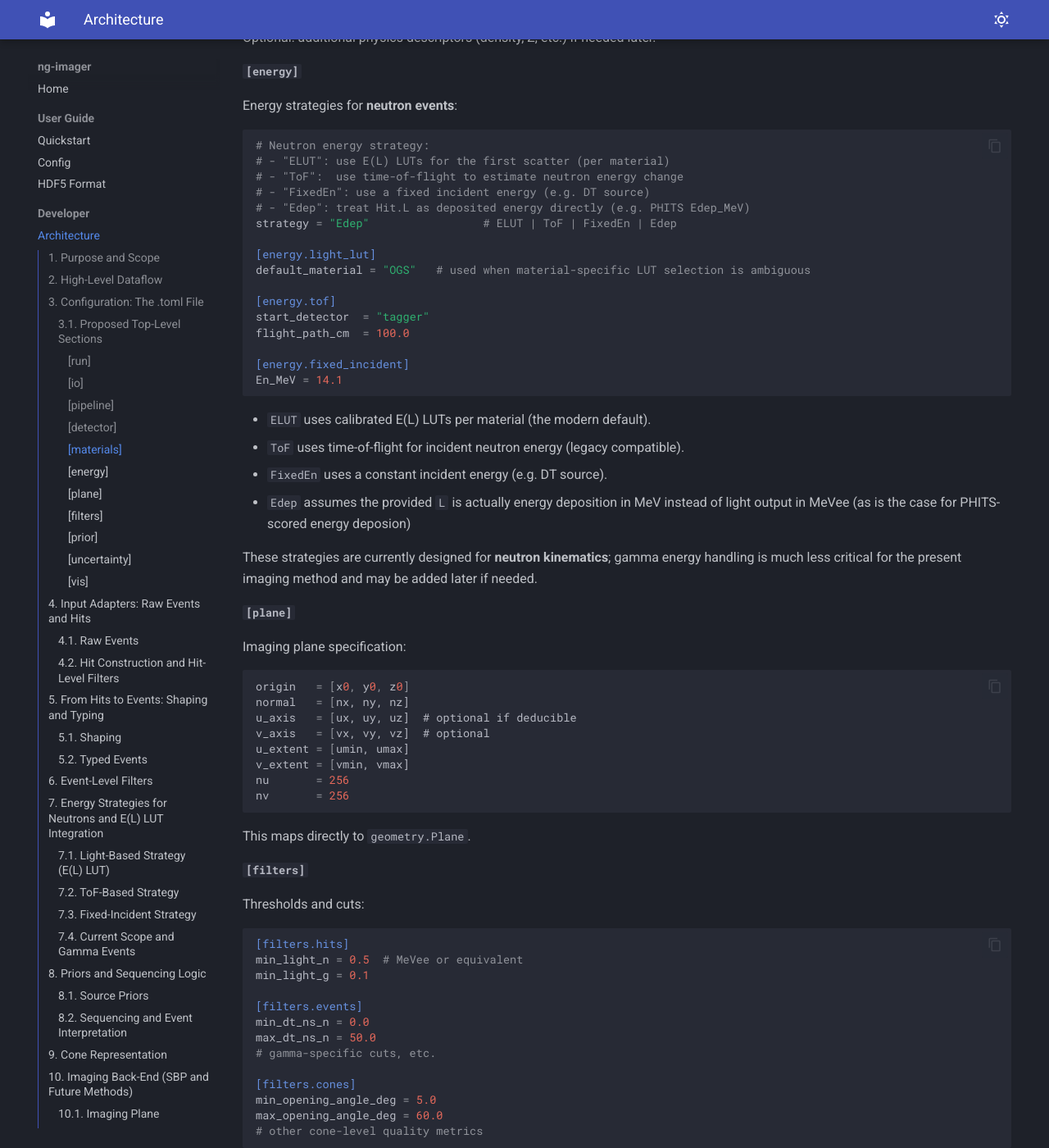
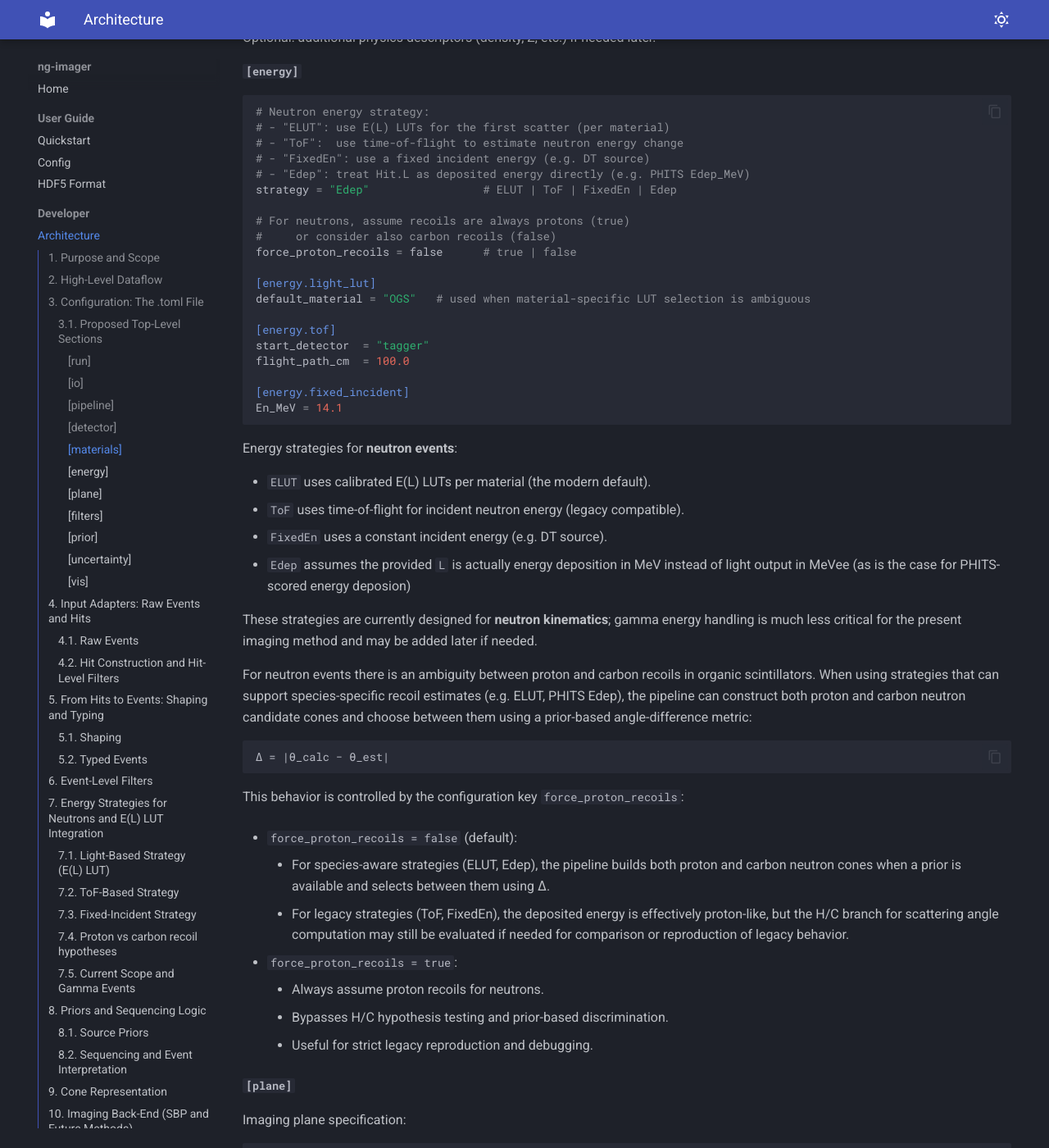
Before and after one commit to Lindt8/ng-imager, an MkDocs documentation site: the page built from docs/dev/architecture.md, in a window 1280 px wide and 1400 px high, scrolled down 5354 px. Shown: the whole window at 82% size. Built offline with MkDocs 1.6.1 and Material for MkDocs 9.7.7, drawn with Linux system fonts in a browser that asks for light colours; some of the changed text lies outside the part shown.

Commit message:
update docs

````diff
--- a/docs/dev/architecture.md
+++ b/docs/dev/architecture.md
@@ -225,6 +225,10 @@
 # - "FixedEn": use a fixed incident energy (e.g. DT source)
 # - "Edep": treat Hit.L as deposited energy directly (e.g. PHITS Edep_MeV)
 strategy = "Edep"                 # ELUT | ToF | FixedEn | Edep
+
+# For neutrons, assume recoils are always protons (true)
+#     or consider also carbon recoils (false)
+force_proton_recoils = false      # true | false
 
 [energy.light_lut]
 default_material = "OGS"   # used when material-specific LUT selection is ambiguous
@@ -236,6 +240,7 @@
 [energy.fixed_incident]
 En_MeV = 14.1
 ```
+Energy strategies for **neutron events**:
 
 - `ELUT` uses calibrated E(L) LUTs per material (the modern default).
 - `ToF` uses time-of-flight for incident neutron energy (legacy compatible).
@@ -243,6 +248,21 @@
 - `Edep` assumes the provided `L` is actually energy deposition in MeV instead of light output in MeVee (as is the case for PHITS-scored energy deposion)
 
 These strategies are currently designed for **neutron kinematics**; gamma energy handling is much less critical for the present imaging method and may be added later if needed.
+
+For neutron events there is an ambiguity between proton and carbon recoils in organic scintillators. When using strategies that can support species-specific recoil estimates (e.g. ELUT, PHITS Edep), the pipeline can construct both proton and carbon neutron candidate cones and choose between them using a prior-based angle-difference metric:
+
+    Δ = |θ_calc − θ_est|
+
+This behavior is controlled by the configuration key `force_proton_recoils`:
+
+- `force_proton_recoils = false` (default):
+    - For species-aware strategies (ELUT, Edep), the pipeline builds both proton and carbon neutron cones when a prior is available and selects between them using Δ.
+    - For legacy strategies (ToF, FixedEn), the deposited energy is effectively proton-like, but the H/C branch for scattering angle computation may still be evaluated if needed for comparison or reproduction of legacy behavior.
+
+- `force_proton_recoils = true`:
+    - Always assume proton recoils for neutrons.
+    - Bypasses H/C hypothesis testing and prior-based discrimination.
+    - Useful for strict legacy reproduction and debugging.
 
 #### `[plane]`
 
@@ -604,7 +624,25 @@
   ```
   where `E_before_fixed` is a constant specified in the config.
 
-### 7.4. Current Scope and Gamma Events
+### 7.4. Proton vs carbon recoil hypotheses
+
+Elastic scattering of neutrons in organic scintillators can occur on hydrogen or carbon nuclei. To account for this:
+
+1. The first-scatter deposited energy E_dep,1 is interpreted under both recoil hypotheses.
+2. A scattering angle θ_calc is computed for each branch using CoM→lab mapping.
+3. θ_calc is compared against the prior-derived θ_est, and the branch with the smallest Δ = |θ_calc − θ_est| is selected when H/C inference is enabled.
+
+ELUT and PHITS Edep strategies provide species-resolved recoil estimates via per-species LUTs. ToF and FixedEn behave proton-like by legacy convention but may still evaluate both A=1 and A≈12 kinematic branches if required.
+
+The configuration key:
+
+    [energy]
+    force_proton_recoils = true|false
+
+controls whether proton-only reconstruction is enforced (legacy behavior) or whether H/C hypotheses are generated and later selected using priors and Δ.
+
+
+### 7.5. Current Scope and Gamma Events
 
 Currently, energy strategies are primarily designed for **neutron events**; gamma events for the SBP-style imaging do not require as detailed energy treatment for the existing reconstruction logic. If future gamma imaging methods require more detailed gamma energy estimation, extensions can be added to the energy strategy system.
 
@@ -655,7 +693,8 @@
     - A proton-based candidate cone.
     - A carbon-based candidate cone.
 - Each candidate has different opening angles and orientations given the energy and kinematics.
-- Again, priors and kinematic consistency can be used to score these candidates.
+- Each candidate cone is scored against the prior using the Δ = |θ_calc − θ_est| metric. The cone selection stage chooses at most one branch per event (or none if both are non-physical or filtered out).
+- The selected recoil hypothesis is recorded in event- and cone-level metadata and ultimately written to HDF5 for downstream analysis.
 
 **Design approach:**
 
@@ -852,7 +891,8 @@
       axis_xyz         [C,3]
       theta_rad        [C]
       event_index      [C]
-      event_type       [C]              # 0=n, 1=g
+      event_type       [C] uint8   # 0=n, 1=g
+      recoil_code      [C] uint8   # 0 = NA, 1 = H, 2 = C
 
 /images/summed
     n   [H,W]   # neutron summed SBP image (currently implemented and used)
@@ -870,6 +910,8 @@
       hit_L_mevee         [E,3]
       hit_det_id          [E,3]
       hit_material_id     [E,3]
+      recoil_code         [E] uint8   # for neutrons only
+      recoil_labels       [R] string  # e.g. ["H", "C"]
 
       # Only when run.list = true:
       # List-mode "images" are represented sparsely via indices on the same (H,W)
@@ -1205,8 +1247,19 @@
 - [ ] Implement optional per-cone sparse footprints used only when `run.list` is true, and validate them end-to-end.
 - [ ] Ensure cone and imaging counters follow the `_n` / `_g` / `_total` naming pattern where meaningful, and that per-stage runtimes are recorded and reported.
 - [x] Implement initial gamma cone-building for 3-hit Compton events in `physics.cones`, including permutation testing and prior-based Δ = |θ_calc − θ_est| scoring; treat this path as “provisionally implemented” pending further validation and ROOT adapter integration.
-- [ ] Extend neutron cone construction to support explicit proton vs carbon candidate branches, including directionality checks analogous to the gamma `t_int > 0` test, and integrate this into the unified candidate/selection framework.
+- [x] Extend neutron cone construction to support explicit proton vs carbon candidate branches, including directionality checks analogous to the gamma `t_int > 0` test, and integrate this into the unified candidate/selection framework.
 - [ ] Implement combined n/g/all SBP images at the imaging stage (see §16.8 for `/images/summed/[n|g|all]`).
+- [ ] Neutron proton vs carbon recoil hypothesis handling:
+    - [x] Adopt primer-consistent neutron cone geometry (apex at h1, axis from h2→h1).
+    - [x] Specify species-aware recoil interpretation tied to energy strategies (ELUT, Edep).
+    - [x] Define candidate-cone generation for H and C branches with Δ-based prior scoring.
+    - [ ] Integrate full H/C candidate enumeration and selection into the unified cone-candidate framework.
+    - [ ] Add complete HDF5 recoil metadata and ensure counters reflect per-species filtering.
+- [ ] Cone-level angle-difference filtering (Δθ):
+    - [ ] Add `max_angle_diff_deg` to `[filters.cones]` with species-specific overrides.
+    - [ ] Apply Δ = |θ_calc − θ_est| thresholds during cone selection.
+    - [ ] Add associated counters and expose the filtering results in `/meta/counters`.
+
 
 ### 16.6.1 Gamma Cone Status (Provisional)
 
````
Also changed, not shown: other parts of docs/dev/architecture.md (+1 -3 lines).
